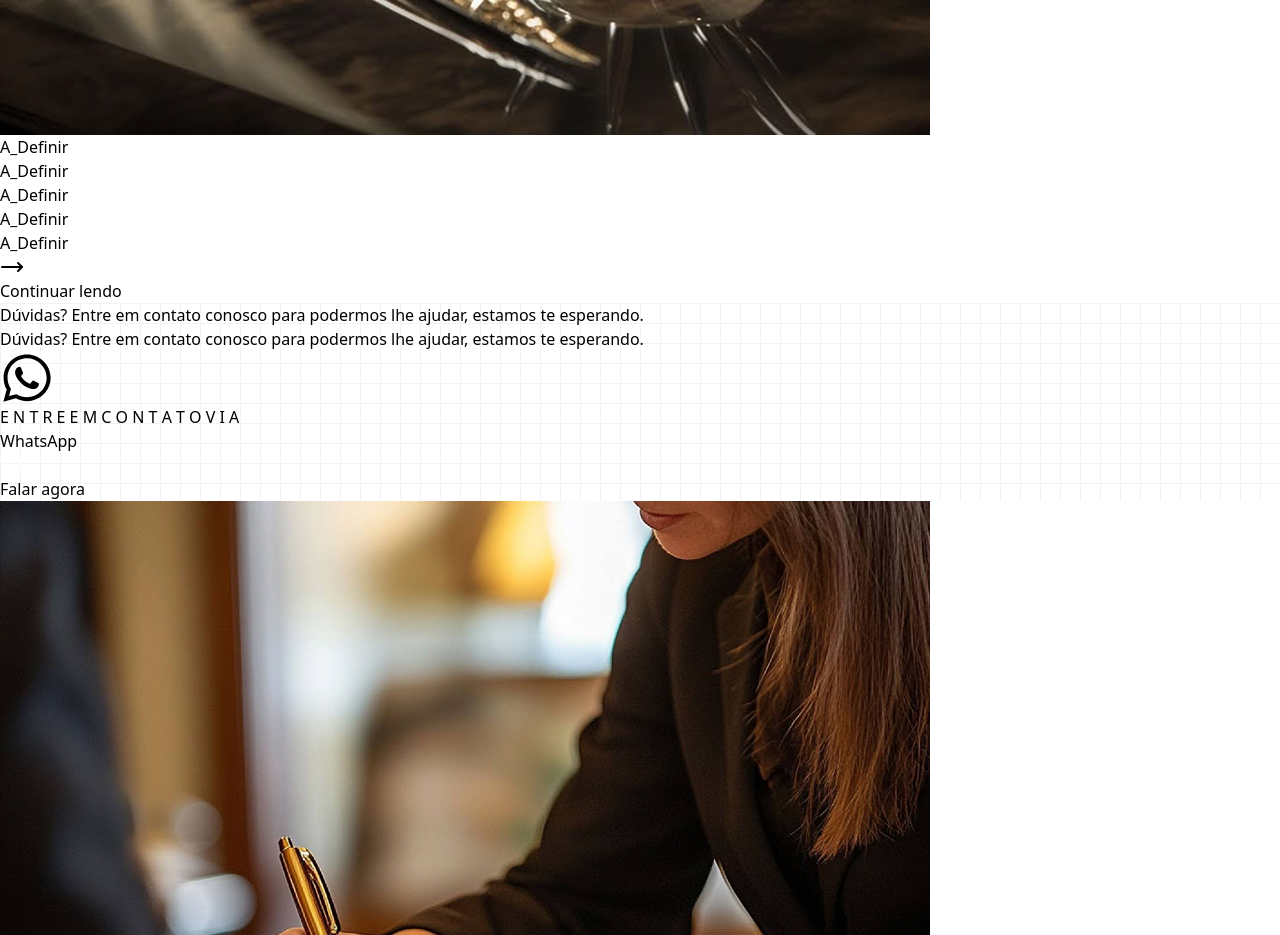
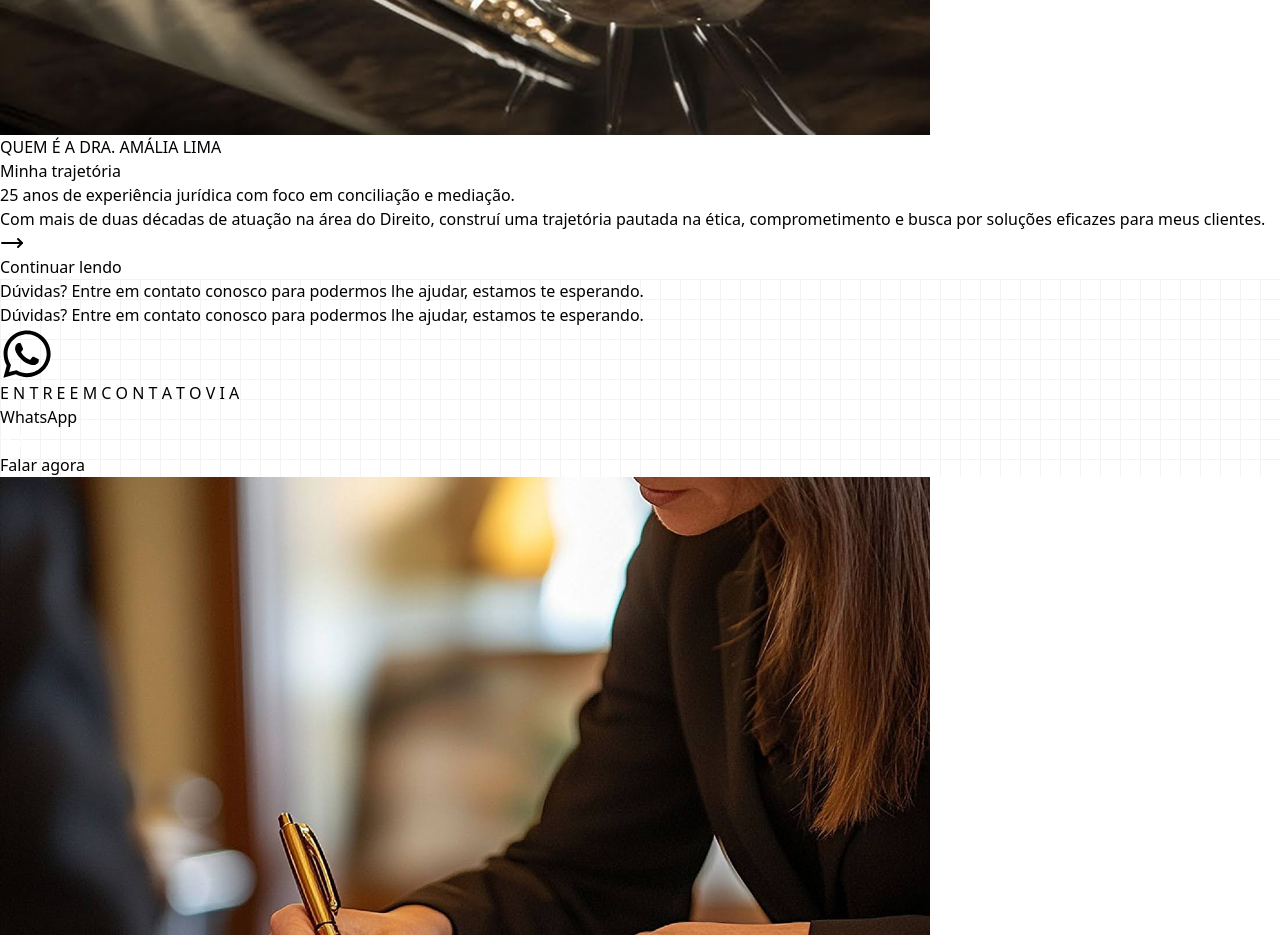
Before and after one commit to Paper-Street-Softwares/Dev-Template, a React (Vite) app: page / in a window 1280 px wide. Shown: the part 1580-2515 px from the top of the page. Built offline with nearby package versions, Linux system fonts and the light colour scheme; a web font is replaced by a local one.

Commit message:
fix: About

```diff
--- a/src/content/content.jsx
+++ b/src/content/content.jsx
@@ -397,33 +397,36 @@ const content = {
         img: aboutImg1,
         alt: "Imagem profissional de escritório/advogado(a)",
       },
-      miniTag: "A_Definir",
-      title: "A_Definir",
-      subtitle: "A_Definir",
+      miniTag: "QUEM É A DRA. AMÁLIA LIMA",
+      title: "Minha trajetória",
+      subtitle:
+        "25 anos de experiência jurídica com foco em conciliação e mediação.",
       labelInstagram: "Siga-nos no Instagram",
       labelFacebook: "Siga-nos no Facebook",
       labelLinkedin: "Siga-nos no LinkedIn",
       labelX: "Siga-nos no X",
       paragraph: (
         <div>
-          A_Definir
-          <br />
-          A_Definir
+          Com mais de duas décadas de atuação na área do Direito, construí uma
+          trajetória pautada na ética, comprometimento e busca por soluções
+          eficazes para meus clientes.
         </div>
       ),
       buttonModalLabelAbout: "Continuar lendo",
       modal: (
         <p>
-          A_Definir
+          Com mais de duas décadas de atuação na área do Direito, construí uma
+          trajetória pautada na ética, comprometimento e busca por soluções
+          eficazes para meus clientes.
           <br />
           <br />
-          A_Definir
+          Com mais de duas décadas de atuação na área do Direito, construí uma
+          trajetória pautada na ética, comprometimento e busca por soluções
+          eficazes para meus clientes.
           <br />
           <br />
-          A_Definir
-          <br />
-          <br />
-          A_Definir
+          Minha missão é oferecer um atendimento humano, técnico e responsável,
+          sempre prezando pela justiça e pelo equilíbrio nas relações jurídicas.
           <br />
           <br />
         </p>
```
